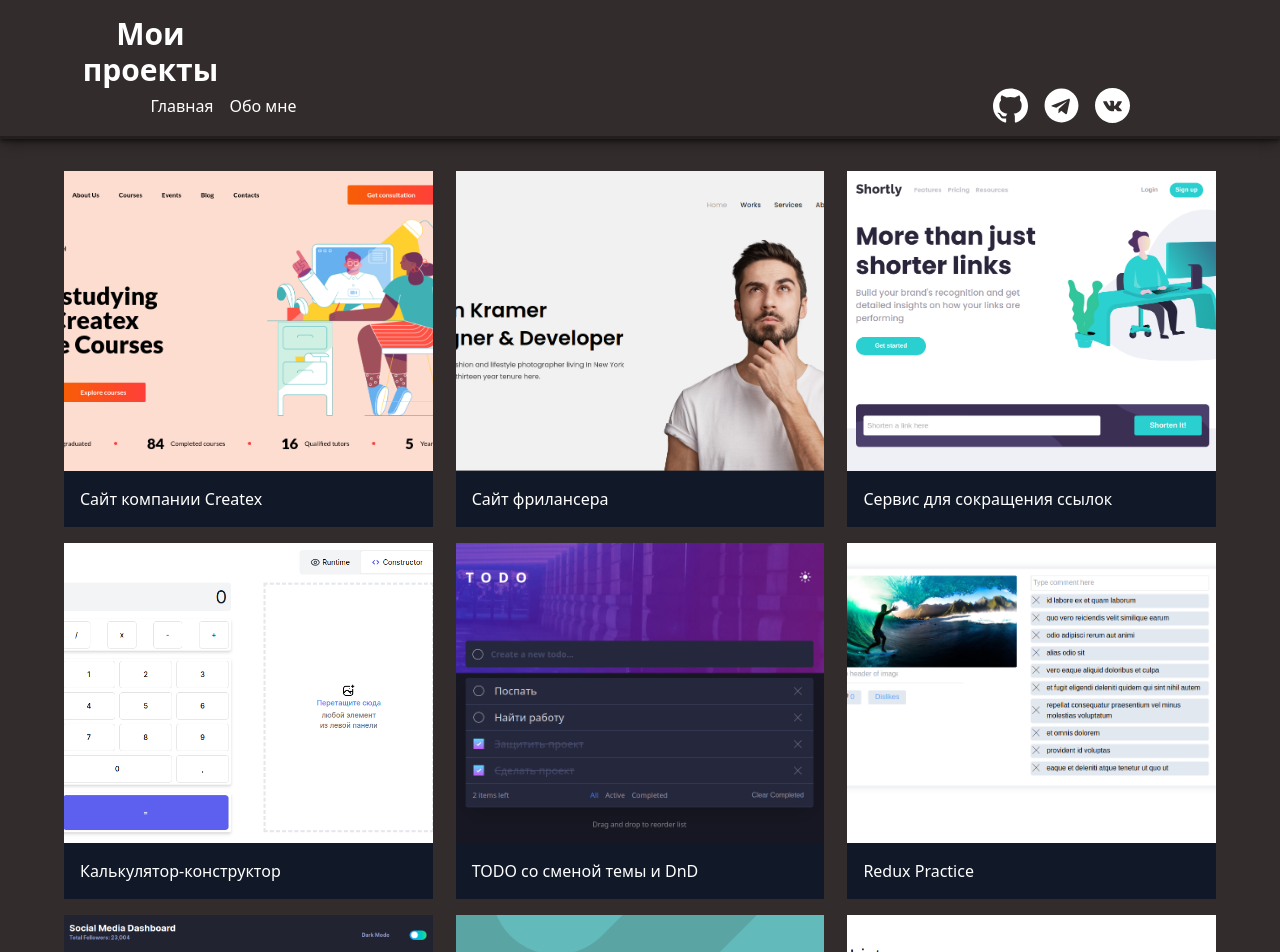
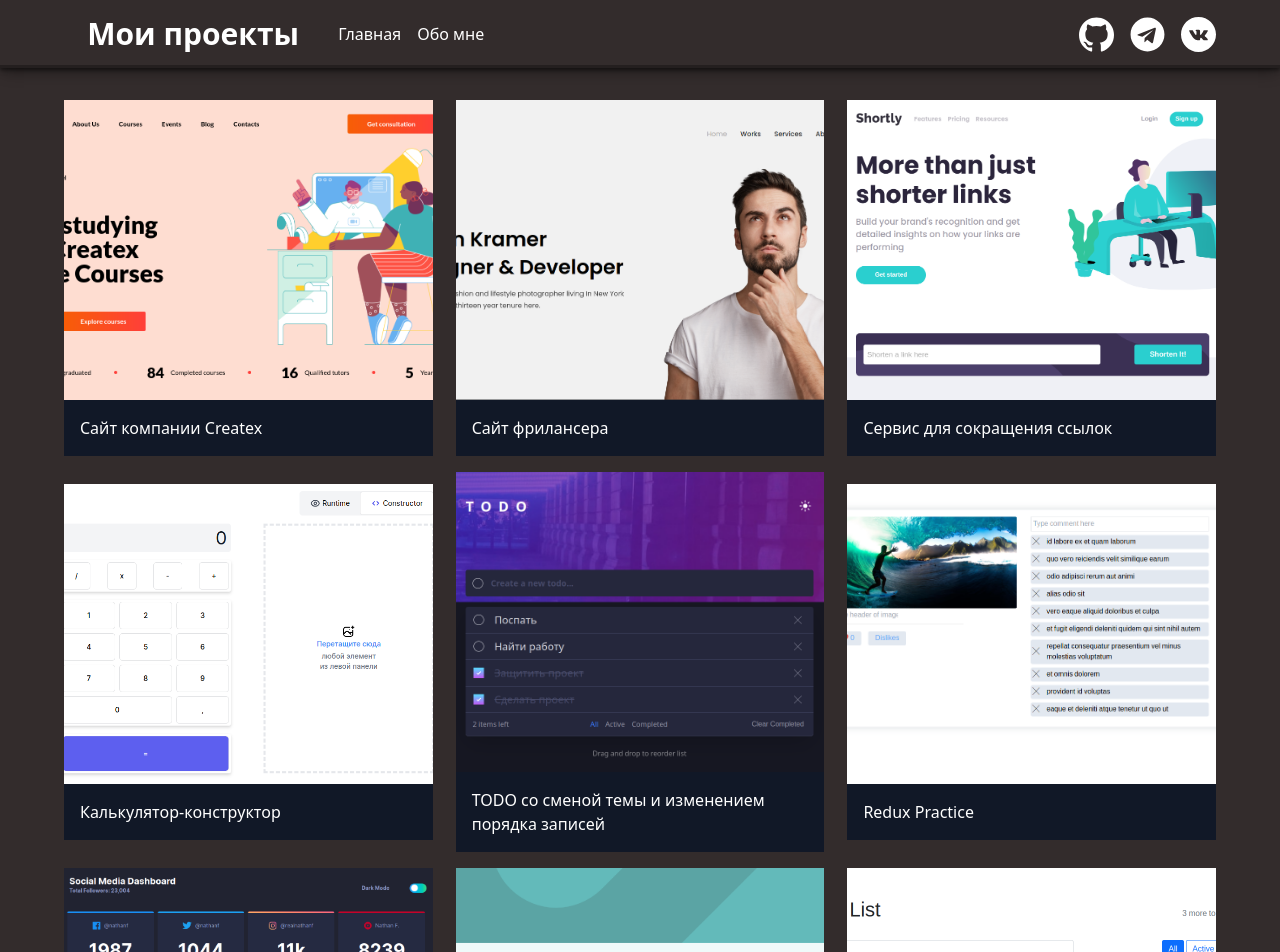
Before and after one commit to Dunissimo/Dunissimo-com, a React (Vite) app: page / in a window 1280 px wide. Shown: the top 952 px of the page. Built offline with nearby package versions, Linux system fonts and the light colour scheme.

Commit message:
fix menu

```diff
--- a/src/components/header/Header.tsx
+++ b/src/components/header/Header.tsx
@@ -1,17 +1,17 @@
 import { FC } from "react";
+import { Link } from "react-router-dom";
 
 import gh from "../../assets/logo/gh.svg";
 import tg from "../../assets/logo/tg.svg";
 import vk from "../../assets/logo/vk.svg";
-import { Link } from "react-router-dom";
 
 import "./index.css";
 
 const Header: FC = () => {
   return (
     <header className="header py-4">
-      <div className="container">
-        <h1 className="text-center mb-4 lg:mb-0 lg:w-[15%] text-3xl font-bold">
+      <div className="container lg:flex">
+        <h1 className="text-center mb-4 lg:mb-0 lg:w-[25%] lg:mr-4 text-3xl font-bold">
           Мои проекты
         </h1>
 
--- a/src/components/project/Project.tsx
+++ b/src/components/project/Project.tsx
@@ -16,7 +16,7 @@ const Project: FC<IProps> = ({ project }) => {
   return (
     <Link
       to={`/project/${id}`}
-      className="project lg:w-[32%] bg-white text-black cursor-pointer  hover:shadow-md"
+      className="project w-[100%] lg:w-[32%] bg-white text-black cursor-pointer  hover:shadow-md"
     >
       <div>
         <div className="screenshot h-[300px]">
--- a/src/index.css
+++ b/src/index.css
@@ -14,3 +14,9 @@ body {
   max-width: 90%;
   margin: 0 auto;
 }
+
+@media (min-width: 2000px) {
+  .container {
+    max-width: 1920px;
+  }
+}
--- a/src/utils/data.json
+++ b/src/utils/data.json
@@ -82,7 +82,7 @@
     },
     {
       "id": 9,
-      "name": "TODO со сменой темы и DnD",
+      "name": "TODO со сменой темы и изменением порядка записей",
       "description": "Макет и ТЗ взял с сайта Frontend Mentor.",
       "img": "todovite.png",
       "gh_link": "https://github.com/Dunissimo/todoList-vite-react-ts/tree/main",
```
